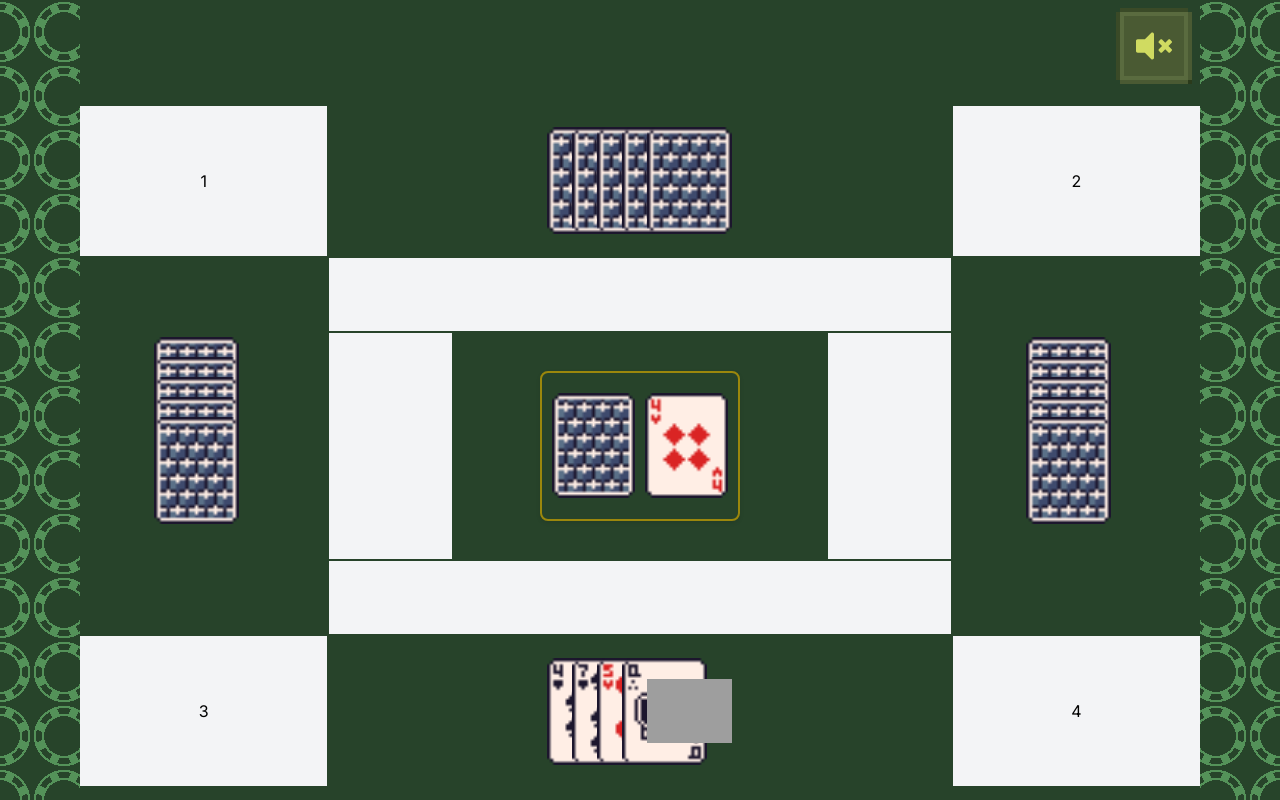
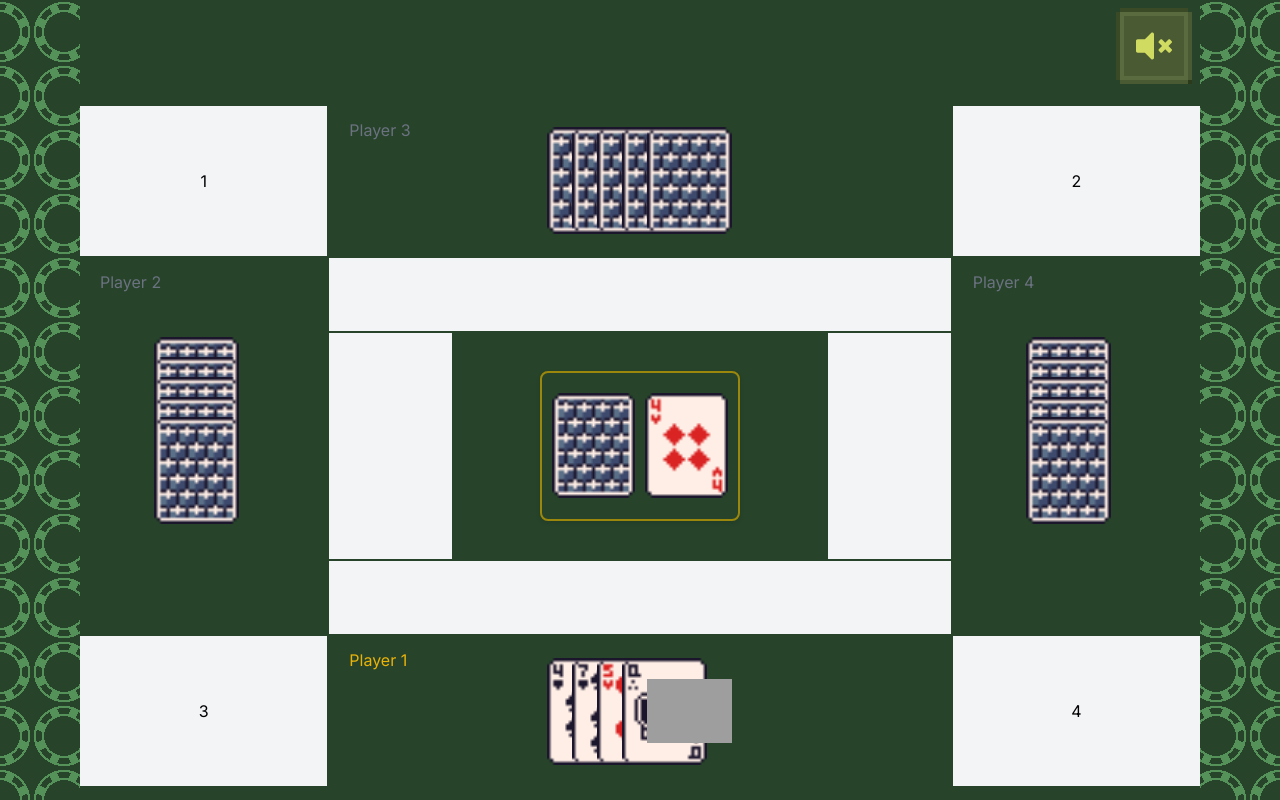
Before and after one commit to dong5854/onecard, a Next.js app in the folder onecard-client/: page /game/single-player in a window 1280 px wide. Built offline with nearby package versions, Linux system fonts and the light colour scheme; grey boxes are pictures that could not be loaded.

Commit message:
feat: display current player

```diff
--- a/onecard-client/app/game/single-player/page.tsx
+++ b/onecard-client/app/game/single-player/page.tsx
@@ -4,7 +4,7 @@ import PokerCard from "@/components/GameObject/PokerCard";
 import CardPlayHolder from "@/components/UI/board/CardPlayHolder";
 import OverlappingCards from "@/components/GameObject/OverlappingCards";
 import {useOneCardGame} from "@/lib/hooks/useOneCardGame";
-import {useEffect, useRef, useState} from "react";
+import {useCallback, useEffect, useRef, useState} from "react";
 import styles from './SinglePlayerPage.module.css'
 
 export default function SinglePlayerPage() {
@@ -13,7 +13,6 @@ export default function SinglePlayerPage() {
                 initializeGame,
                 playCard,
                 drawCard,
-                getCurrentPlayer
         } = useOneCardGame();
 
         const [draggingCard, setDraggingCard] = useState<number | null>(null);
@@ -25,6 +24,7 @@ export default function SinglePlayerPage() {
         }, [initializeGame])
 
         const openedCard = gameState.discardPile[0];
+        const isMyTurn = useCallback(() => {return gameState.currentPlayerIndex === 0}, [gameState.currentPlayerIndex])
 
         if (gameState.gameStatus == 'waiting')  {
                 // TODO: 디자인 다듬기
@@ -47,6 +47,7 @@ export default function SinglePlayerPage() {
         }
 
         const handleCardDrag = (clientX: number, clientY: number) => {
+                if (!isMyTurn()) return
                 if (dropZoneRef.current) {
                         const rect = dropZoneRef.current.getBoundingClientRect();
                         setIsOverDropZone(
@@ -74,12 +75,14 @@ export default function SinglePlayerPage() {
                             <div
                                 className="bg-gray-100 flex items-center justify-center col-span-2 row-span-2">1
                             </div>
-                            <div className="flex items-center justify-center col-span-5 row-span-2">
+                            <div className="relative flex items-center justify-center col-span-5 row-span-2">
+                                    <span className={`absolute top-3 left-5 ${gameState.currentPlayerIndex == 2 ? "text-yellow-500" : "text-gray-500"}`}>{gameState.players[2].name}</span>
                                     <OverlappingCards>
                                             {gameState.players[2].hand.map((card, index) => (
-                                                <PokerCard key={card.id} rank={card.rank} isJoker={card.isJoker} isFlipped={card.isFlipped}
+                                                <PokerCard key={card.id} rank={card.rank} isJoker={card.isJoker}
+                                                           isFlipped={card.isFlipped}
                                                            draggable={card.draggable} suit={card.suit}
-                                                           onDragStart={()=> handleCardDragStart(index)}
+                                                           onDragStart={() => handleCardDragStart(index)}
                                                            onDrag={handleCardDrag}
                                                            onDragEnd={handleCardDragEnd}
                                                 />
@@ -89,12 +92,15 @@ export default function SinglePlayerPage() {
                             <div
                                 className="bg-gray-100 flex items-center justify-center col-span-2 row-span-2">2
                             </div>
-                            <div className="flex items-center justify-center row-span-5 col-span-2">
+                            <div className="relative flex items-center justify-center row-span-5 col-span-2">
+                                    <span
+                                        className={`absolute top-3 left-5 ${gameState.currentPlayerIndex == 1 ? "text-yellow-500" : "text-gray-500"}`}>{gameState.players[1].name}</span>
                                     <OverlappingCards vertical={true}>
                                             {gameState.players[1].hand.map((card, index) => (
-                                                <PokerCard key={card.id} rank={card.rank} isJoker={card.isJoker} isFlipped={card.isFlipped}
+                                                <PokerCard key={card.id} rank={card.rank} isJoker={card.isJoker}
+                                                           isFlipped={card.isFlipped}
                                                            draggable={card.draggable} suit={card.suit}
-                                                           onDragStart={()=>handleCardDragStart(index)}
+                                                           onDragStart={() => handleCardDragStart(index)}
                                                            onDrag={handleCardDrag}
                                                            onDragEnd={handleCardDragEnd}
                                                 />
@@ -102,12 +108,14 @@ export default function SinglePlayerPage() {
                                     </OverlappingCards>
                             </div>
                             <div className="bg-gray-100 flex items-center justify-center text-xs col-span-5"/>
-                            <div className="flex items-center justify-center row-span-5 col-span-2">
+                            <div className="relative flex items-center justify-center row-span-5 col-span-2">
+                                    <span className={`absolute top-3 left-5 ${gameState.currentPlayerIndex == 3 ? "text-yellow-500" : "text-gray-500"}`}>{gameState.players[3].name}</span>
                                     <OverlappingCards vertical={true}>
                                             {gameState.players[3].hand.map((card, index) => (
-                                                <PokerCard key={card.id} rank={card.rank} isJoker={card.isJoker} isFlipped={card.isFlipped}
+                                                <PokerCard key={card.id} rank={card.rank} isJoker={card.isJoker}
+                                                           isFlipped={card.isFlipped}
                                                            draggable={card.draggable} suit={card.suit}
-                                                           onDragStart={()=> handleCardDragStart(index)}
+                                                           onDragStart={() => handleCardDragStart(index)}
                                                            onDrag={handleCardDrag}
                                                            onDragEnd={handleCardDragEnd}
                                                 />
@@ -142,7 +150,9 @@ export default function SinglePlayerPage() {
                             <div
                                 className="bg-gray-100 flex items-center justify-center col-span-2 row-span-2">3
                             </div>
-                            <div className="flex items-center justify-center col-span-5 row-span-2">
+                            <div className="relative flex items-center justify-center col-span-5 row-span-2">
+                                    <span
+                                        className={`absolute top-3 left-5 ${gameState.currentPlayerIndex == 0 ? "text-yellow-500" : "text-gray-500"}`}>{gameState.players[0].name}</span>
                                     <OverlappingCards>
                                             {gameState.players[0].hand.map((card, index) => (
                                                 <PokerCard key={card.id} rank={card.rank} isJoker={card.isJoker} isFlipped={false}
```
